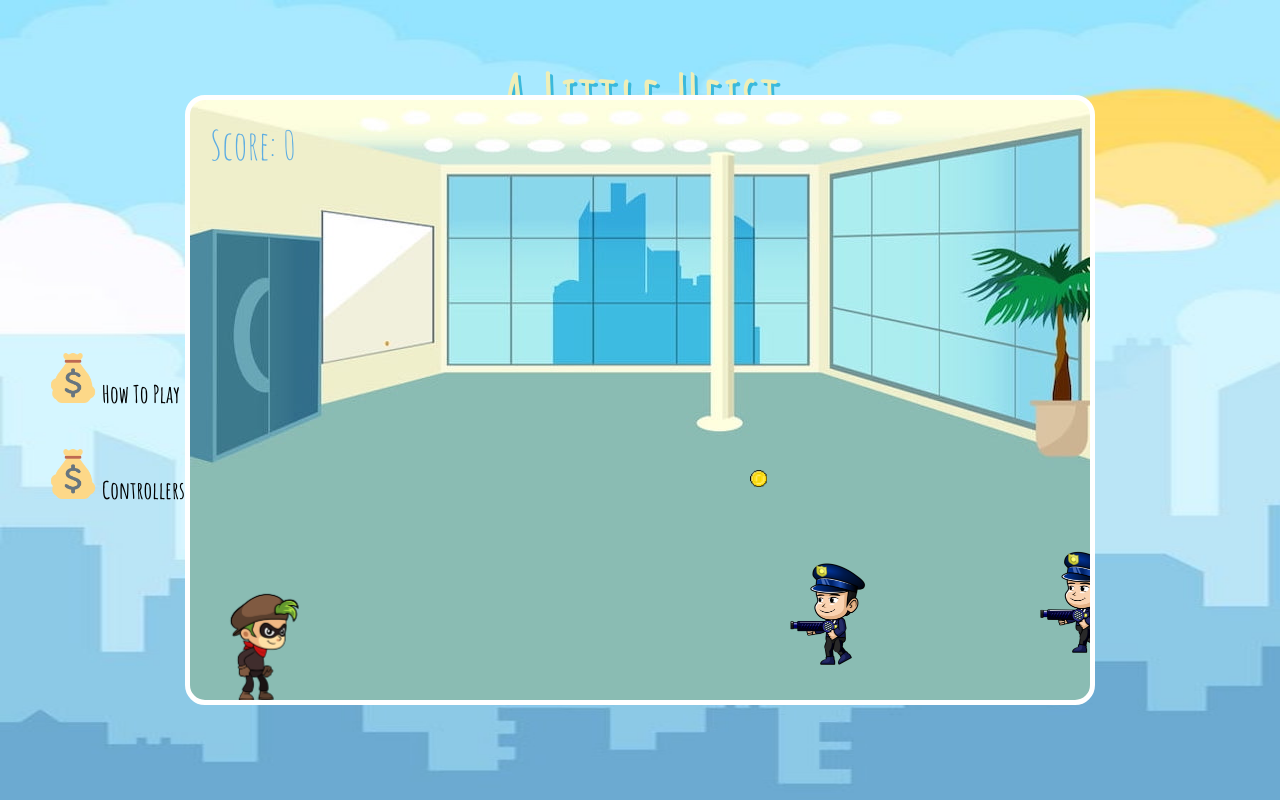
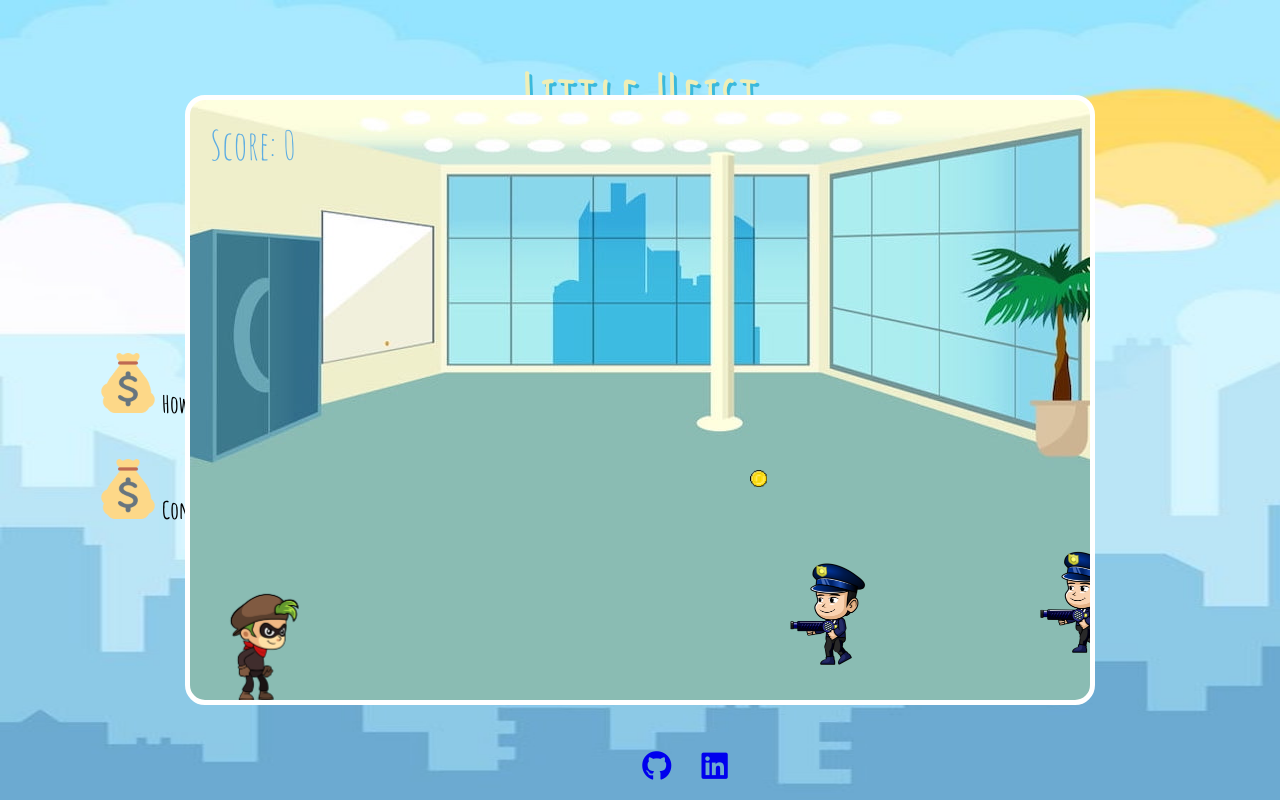
Before and after one commit to elsicab/little-heist, a website built with webpack: page index.html in a window 1280 px wide. Built offline with nearby package versions, Linux system fonts and the light colour scheme.

Commit message:
added social links

```diff
--- a/index.html
+++ b/index.html
@@ -18,11 +18,12 @@
 </head>
 
 <body>
-    <h1>A Little Heist</h1>
+    <h1>Little Heist</h1>
     <section class="game-section">
         <ul class="info">
             <li id="directions"><img src="./src/assets/apple-touch-icon.png">    <strong>How To Play</strong>
                 <div class="play">
+                    <br>
                     <div>Collect coins to advance.</div>
                     <div>Don't get caught by those pesky guards.</div>
                     <br>
@@ -35,9 +36,11 @@
             <br>
             <li id="controllers"><img src="./src/assets/apple-touch-icon.png">    <strong>Controllers</strong>
                 <div class="controllers">
+                    <br>
                     <div>To <strong>START</strong> press Return/Enter</div>
                     <div>To <strong>RESTART</strong> press A</div>
                     <div>To <strong>PAUSE</strong> press the Spacebar</div>
+                    <br>
                     <div><i class="far fa-arrow-alt-circle-up"></i> Move Up</div>
                     <div><i class="far fa-arrow-alt-circle-down"></i> Move Down</div>
                     <div><i class="far fa-arrow-alt-circle-left"></i> Move Left</div>
@@ -51,8 +54,11 @@
     </section>
     <footer>
         <ul class="social-links">
+            <li class="links"><a href="https://github.com/elsicab/little-heist"><i class="fab fa-github"></i></a>
+                </a></li>
+            <li class="links"><a href="https://www.linkedin.com/in/elsa-caballero/"><i class="fab fa-linkedin"></i></a>
+                </a></li>
         </ul>
-        <!-- <img src="./src/assets/bank.jpg" class="bank"> -->
     </footer>
     </body>
 </body>
--- a/src/index.scss
+++ b/src/index.scss
@@ -16,7 +16,6 @@ h1{
 }
 
 body{
-    // background: #c1f1ff;
     font-family: 'Amatic SC', cursive;
     background-image: url("../src/assets/background5.jpg");
     background-repeat: no-repeat;
@@ -28,14 +27,6 @@ body{
     display: flex;
 }
 
-.controllers,
-.intro{
-    color: black;
-    text-align: center;
-    font-size: 18px;
-    margin-left: 10px;
-}
-
 h4{
     font-size: 32px;
     text-shadow: 1px 1px #efefcb;
@@ -44,6 +35,7 @@ h4{
 ul{
     list-style: none;
     margin-top: 150px;
+    margin-left: 50px;
 }
 
 ul li{
@@ -51,7 +43,7 @@ ul li{
 }
 
 li img{
-    width: 50px;
+    width: 60px;
 }
 
 // .bank{
@@ -63,9 +55,30 @@ li img{
 
 .controllers,
 .play{
-    font-size: 20px;
+    font-size: 24px;
     display: none;
     font-weight: bold;
+}
+
+footer{
+  position: fixed;
+  left: 0;
+  bottom: 0;
+  width: 100%;
+  color: white;
+}
+
+.social-links{
+    display: flex;
+    justify-content: center;
+}
+
+.links{
+    font-size: 30px;
+    padding-left: 15px;
+    padding-right: 15px;
+    color: white;
+    text-emphasis: none;
 }
 
 #controllers:hover{
```
Also changed, not shown: dist/main.css.
